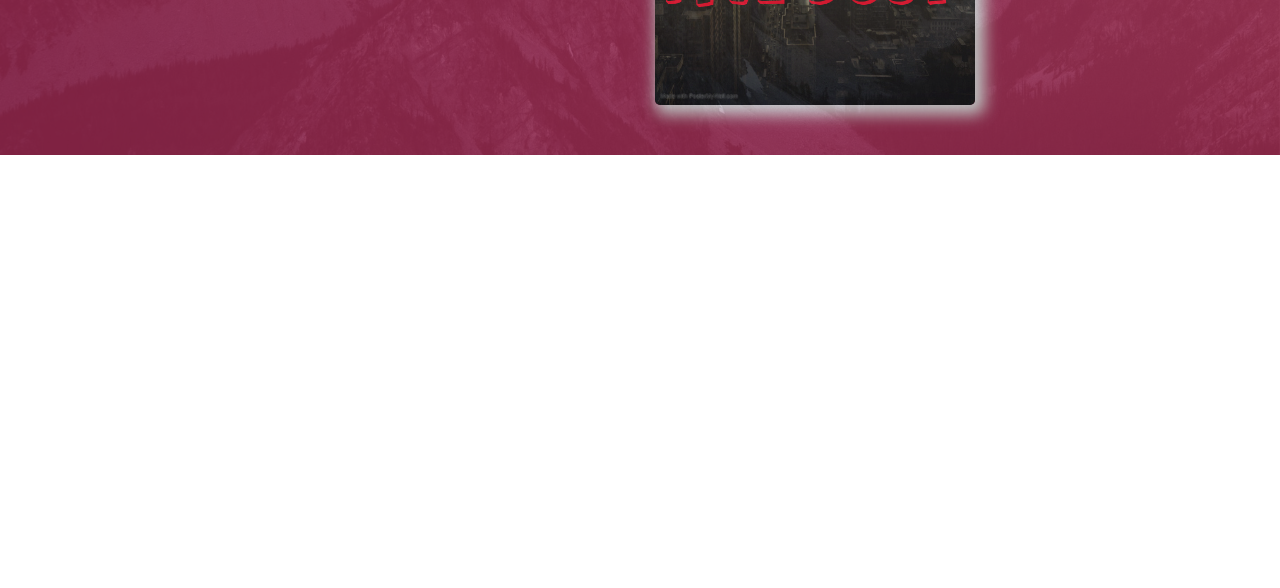
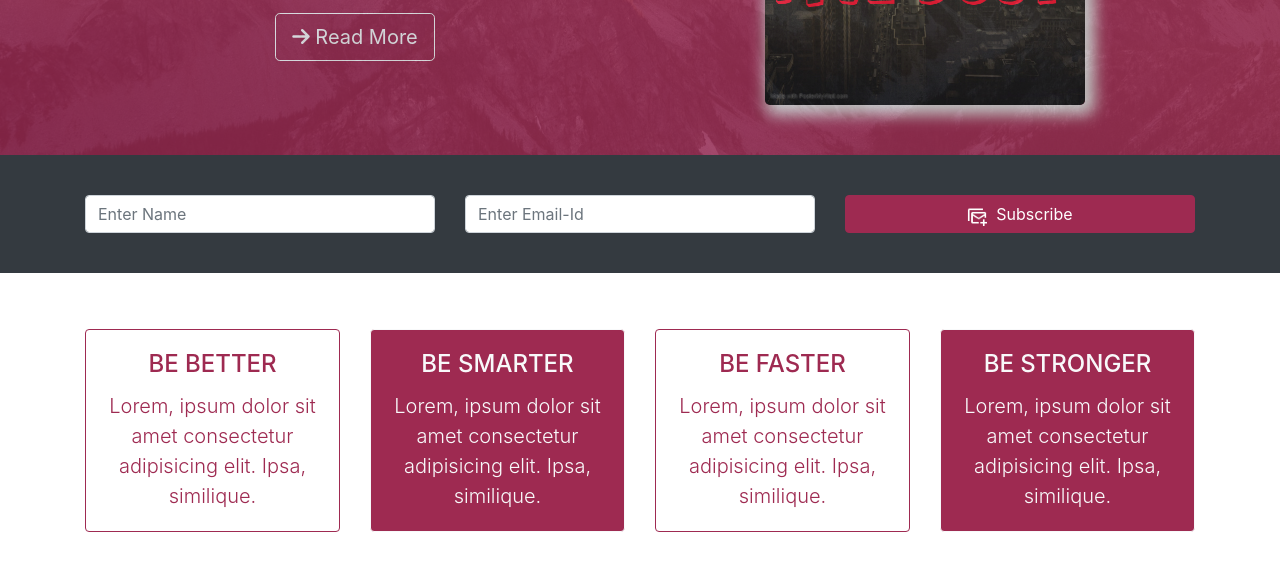
Before and after one commit to SP-2605/Fivedust-Book, a website: page index.html in a window 1280 px wide. Shown: the part 528-1116 px from the top of the page. Before the commit the page ends 800 px from the top, so only its background shows below. Drawn offline with nearby package versions, Linux system fonts and the light colour scheme.

Commit message:
Book Glimpse Section

```diff
--- a/index.html
+++ b/index.html
@@ -57,19 +57,93 @@
             <div class="container">
                 <div class="row py-5">
                     <div class="col-lg-6 d-none d-lg-block text-center my-auto">
-                        <h2 class="display-4 mt-4 pt-4 text-capitalize">Do What You Dream</h2>
+                        <h2 class="display-2 mt-4 pt-4 text-capitalize">Do What You Dream</h2>
                         <p class="lead">Lorem ipsum dolor sit amet consectetur adipisicing elit. Expedita qui pariatur
                             autem reiciendis voluptates quam!</p>
-                        <button class="btn btn-outline-light">Read More</button>
+                        <button class="btn btn-outline-light btn-lg"><i class="fas fa-arrow-right"></i>&nbsp;Read
+                            More</button>
                     </div>
 
-                    <div class="col-md-6 d-md-block d-flex justify-content-center">
+                    <div class="col-lg-6 col-md-12 d-flex justify-content-center">
                         <img src="images/Book-coverpage.jpg" alt="..." class="img-fluid d-md-block cover-page">
                     </div>
                 </div>
             </div>
         </div>
     </section>
+
+    <!-- NEWS-LETTER -->
+    <section class="py-4 bg-dark" id="newsletter">
+        <div class="container">
+            <div class="row">
+                <div class="col-md-4 my-3">
+                    <input type="text" class="form-control" placeholder="Enter Name">
+                </div>
+
+                <div class="col-md-4 my-3">
+                    <input type="email" class="form-control" placeholder="Enter Email-Id">
+                </div>
+
+                <div class="col-md-4 my-3">
+                    <button class="btn btn-primary btn-block"><img src="images/subscribe-icon-2.png" class="-light"
+                            width="20" height="20" alt="">&nbsp; Subscribe</button>
+                </div>
+            </div>
+        </div>
+    </section>
+
+    <!-- BOOK GLIMPSE -->
+    <section id="bookGlimpse" class="py-5">
+        <div class="container">
+            <div class="row">
+                <div class="col-md-3 my-2">
+                    <div class="card border-primary">
+                        <div class="card-body text-center">
+                            <h4 class="card-title text-primary text-uppercase">Be Better</h4>
+                            <p class="card-text text-primary lead">Lorem, ipsum dolor sit amet consectetur adipisicing
+                                elit. Ipsa, similique.
+                            </p>
+                        </div>
+                    </div>
+                </div>
+
+                <div class="col-md-3 my-2">
+                    <div class="card border-light bg-primary">
+                        <div class="card-body text-center">
+                            <h4 class="card-title text-uppercase text-light">Be Smarter</h4>
+                            <p class="card-text text-light lead">Lorem, ipsum dolor sit amet consectetur adipisicing elit. Ipsa,
+                                similique.
+                            </p>
+                        </div>
+                    </div>
+                </div>
+
+                <div class="col-md-3 my-2">
+                    <div class="card border-primary">
+                        <div class="card-body text-center">
+                            <h4 class="card-title text-primary text-uppercase">Be Faster</h4>
+                            <p class="card-text text-primary lead">Lorem, ipsum dolor sit amet consectetur adipisicing
+                                elit. Ipsa, similique.
+                            </p>
+                        </div>
+                    </div>
+                </div>
+
+                <div class="col-md-3 my-2">
+                    <div class="card border-light bg-primary">
+                        <div class="card-body text-center">
+                            <h4 class="card-title text-uppercase text-light">Be Stronger</h4>
+                            <p class="card-text text-light lead">Lorem, ipsum dolor sit amet consectetur adipisicing elit. Ipsa,
+                                similique.
+                            </p>
+                        </div>
+                    </div>
+                </div>
+
+            </div>
+        </div>
+    </section>
+
 
     <script src="http://code.jquery.com/jquery-3.4.1.min.js"
         integrity="sha256-CSXorXvZcTkaix6Yvo6HppcZGetbYMGWSFlBw8HfCJo=" crossorigin="anonymous"></script>
--- a/sass/_variables.scss
+++ b/sass/_variables.scss
@@ -37,7 +37,7 @@ $grays: map-merge((
 $blue:    #007bff !default;
 $indigo:  #6610f2 !default;
 $purple:  #6f42c1 !default;
-$pink:    #e83e8c !default;
+$pink:    #9e2a51 !default;
 $red:     #dc3545 !default;
 $orange:  #fd7e14 !default;
 $yellow:  #ffc107 !default;
@@ -62,7 +62,7 @@ $colors: map-merge((
   "gray-dark":  $gray-800
 ), $colors);
 
-$primary:       $blue !default;
+$primary:       $pink !default;
 $secondary:     $gray-600 !default;
 $success:       $green !default;
 $info:          $cyan !default;
--- a/sass/style.scss
+++ b/sass/style.scss
@@ -59,3 +59,17 @@ body{
         color: $white-colour;
     }
 }
+
+
+@media only screen and (max-width:991.98px){
+    #bookGlimpse{
+        .card-title{
+            font-size: 1rem;
+        }
+
+        .card-text{
+            font-size: 15px;
+            line-height: normal;
+        }
+    }
+}
```
Also changed, not shown: css/bootstrap.css, css/styles.css, images/subscribe-icon-2.png (added), images/subscribe-icon.png (added).
